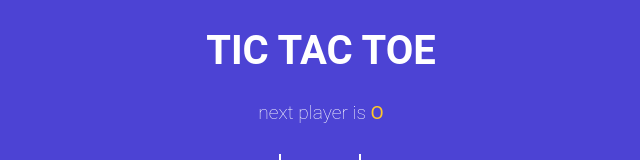
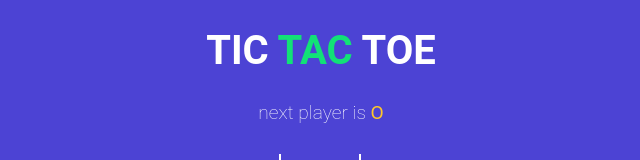
Before and after one commit to ngawanglm07/tictactoe, a React (Vite) app: page / in a window 1280 px wide. Shown: the top 160 px of the page, without its empty margins (319-959 px from the left). Built offline with nearby package versions, Linux system fonts and the light colour scheme.

Commit message:
finished

```diff
--- a/src/App.jsx
+++ b/src/App.jsx
@@ -59,7 +59,7 @@ function App() {
   }
   return (
   <div className="app">
-  <h1>TIC <span>TAC</span> TOE</h1>
+  <h1>TIC <span className="text-green">TAC</span> TOE</h1>
 
   <StatusMessage winner={winner} gamingBoard={gamingBoard} />
    <Board squares={gamingBoard.squares} handleSquareClick={handleSquareClick} winningSquares={winningSquares}/>
```
